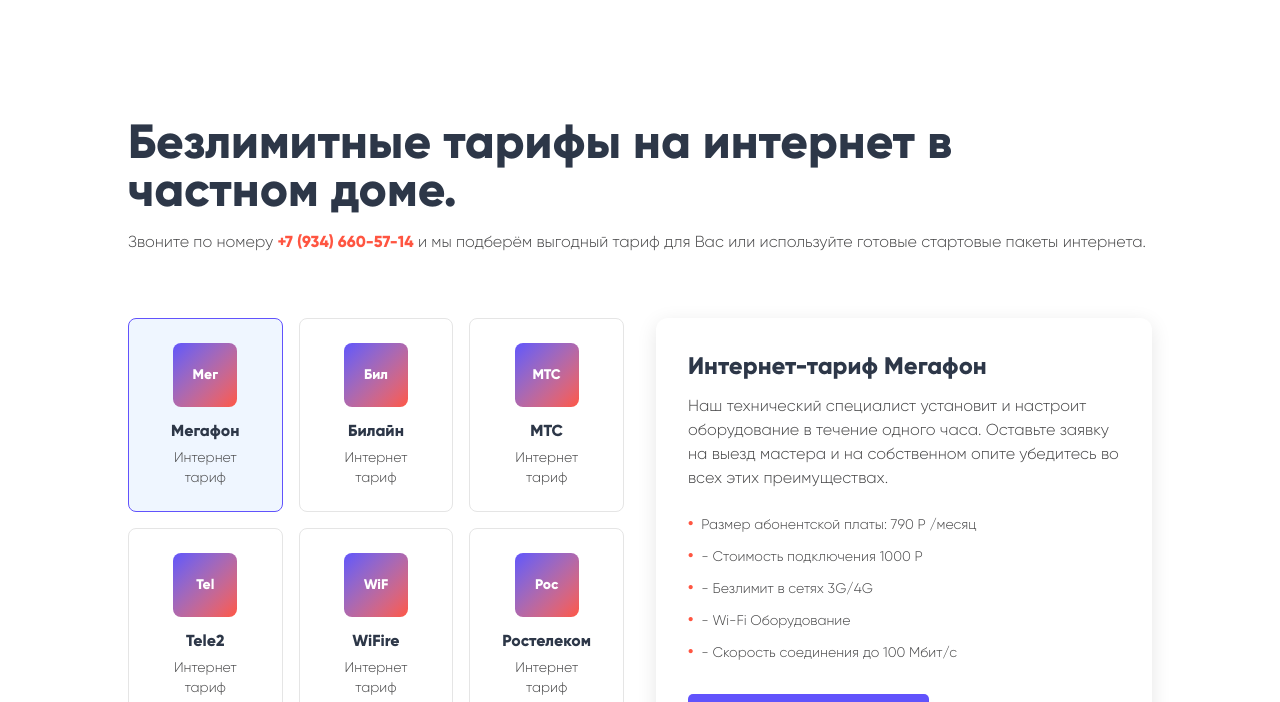
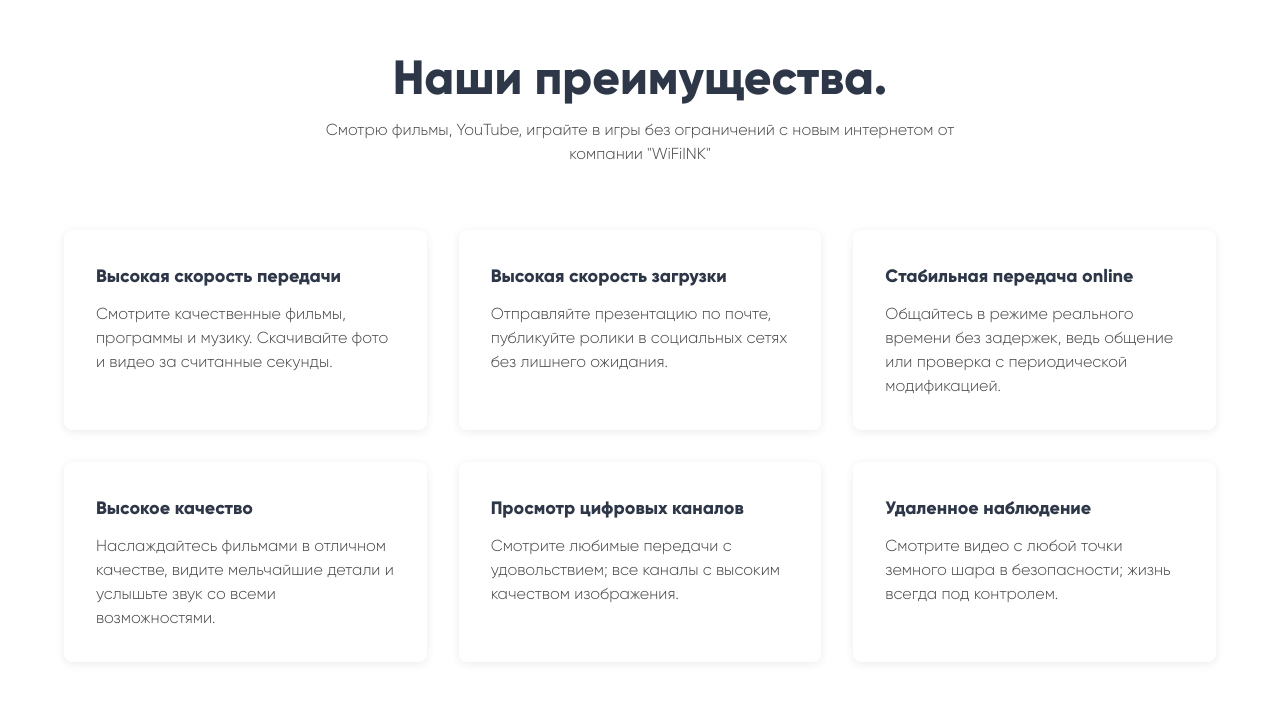
Before and after one commit to Tamer895/wifi, a React app: page / in a window 1280 px wide. Shown: the part 2098-2800 px from the top of the page. Built offline with nearby package versions, Linux system fonts and the light colour scheme; the HTML template or start-up script is replaced by a standard one.

Commit message:
Add Advantages block to App.jsx
cgen-a7345332d55f4be7b5e67716729cc13a

```diff
--- a/src/App.jsx
+++ b/src/App.jsx
@@ -2,6 +2,7 @@ import Hero from "./components/blocks/Hero/Hero"
 import Header from "./components/blocks/Header/Header"
 import Brands from "./components/blocks/Brands/Brands"
 import Types from "./components/blocks/Types/Types";
+import Advantages from "./components/blocks/Advantages/Advantages";
 import Plans from "./components/blocks/Plans/Plans";
 
 // в App.jsx или index.js
@@ -17,6 +18,7 @@ function App() {
         <Hero />
         <Brands />
         <Types />
+        <Advantages />
         <Plans />
       </main>
     </>
```
